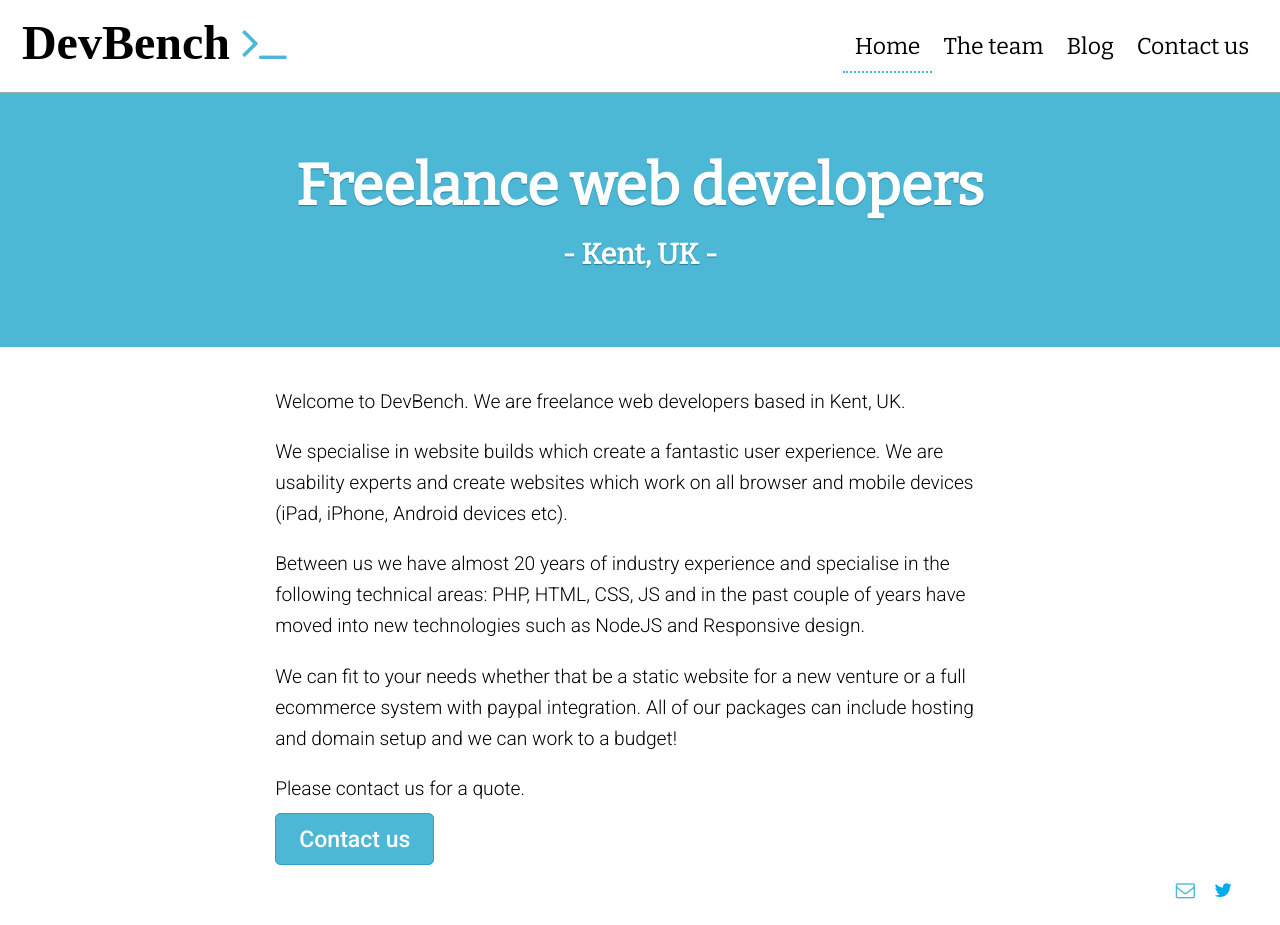
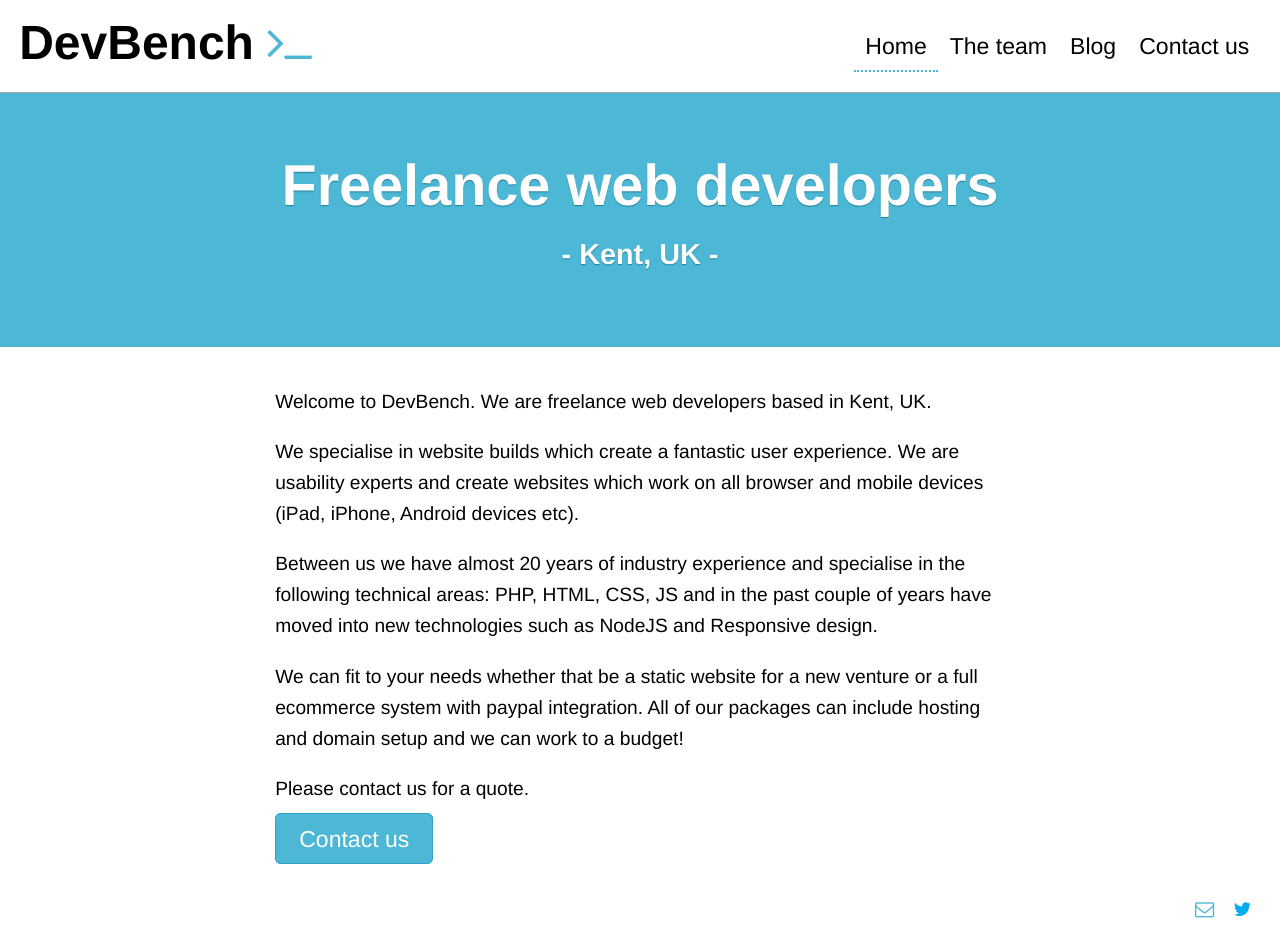
Before and after one commit to devbench/devbench.github.io, a Jekyll site: the page built from index.html, in a window 1280 px wide. Built offline with Jekyll 4.4.1, drawn with Linux system fonts in a browser that asks for light colours; some web fonts are replaced; a script that is not in the unit is left out.

```diff
--- a/_includes/styles.html
+++ b/_includes/styles.html
@@ -1,159 +1,127 @@
+<!---  Created By Critical
+    -  https://github.com/addyosmani/critical
+    ------------------------------------------
+    -  Needs Automating
+    -  Manually replaced imported styles with web standard 'Helvetica'
+    -  See 'assets/less/critical.css'
+-->
+
 <style>
-
   * {
     box-sizing: border-box;
+    -webkit-font-smoothing: antialiased;
   }
   html {
     height: 100%;
     min-height: 100%;
   }
   body {
+    color: #000;
     font-family: "HelveticaNeue-Light", "Helvetica Neue Light", "Helvetica Neue", Helvetica, Arial, "Lucida Grande", sans-serif;
     font-weight: 300;
-  color: #000;
-  font-weight: 300;
-  font-size:1.2em;
-  line-height:1.6em;
     margin: 0;
     padding: 0;
+    line-height: 1.61803399em;
+    font-size: 1.2em;
   }
-h1,h2,h3,h4,h5,h6 {
-  line-height:1.6em;
+  p {
+    word-wrap: break-word;
   }
   a {
-  color: rgba(77, 184, 214, 1);
+    color: #4db8d6;
   }
   ul {
     list-style:none;
+  }
+  blockquote {
     margin:0;
     padding:0;
   }
-blockquote {
-  margin:0.5em 0;
+  h1,
+  .header nav {
+    font-family: "HelveticaNeue-Light", "Helvetica Neue Light", "Helvetica Neue", Helvetica, Arial, "Lucida Grande", sans-serif;
+    line-height: 1.61803399em;
   }
+
   .header {
-  text-align:center;
-  padding:1em;
+    text-align: center;
+    padding: 1em;
     background: #FFF;
     border-bottom: 1px solid #AAA;
-  overflow:hidden;
+    display: flex;
+    justify-content: space-between;
+    flex-wrap: wrap;
   }
-.brand {
+  .header .brand {
     color: #000;
     display: inline-block;
+    font-family: "HelveticaNeue-Light", "Helvetica Neue Light", "Helvetica Neue", Helvetica, Arial, "Lucida Grande", sans-serif;
     font-size: 2.5em;
     font-weight: 700;
-  text-decoration:none;
-  white-space:nowrap;
-  margin: 0px auto;
-  line-height: 1em;
-}
-nav {
+    text-decoration: none;
+    white-space: nowrap;
+    flex: 0 1 270px;
     margin: 0px auto;
   }
-nav ul {
-  margin:0.5em 0;
+  .header .brand i {
+    color: #4db8d6;
+  }
+  .header nav {
+    margin: 0px auto;
+    flex: 1 0 auto;
+  }
+  .header nav ul {
+    margin: 0.5em 0;
     padding: 0;
+    display: flex;
+    flex: 1 1 auto;
+    list-style: none;
     text-align: center;
+    justify-content: space-around;
   }
-nav ul li {
-  display:inline-block;
-}
-nav ul li a {
+  .header nav ul li a {
     padding: 0.25em;
-  text-decoration:none;
+    text-decoration: none;
     color: inherit;
     font-weight: 500;
-  white-space:nowrap;
+    white-space: nowrap;
   }
-nav ul li.active a {
-  border-bottom:dotted 2px rgba(77, 184, 214, 1);
+  .header nav ul li.active a {
+    border-bottom: dotted 2px #4db8d6;
   }
+
   .jumbotron {
-  background:rgba(77, 184, 214, 1);
+    background: #4db8d6;
     padding: 1em 0.5em;
   }
   .jumbotron h1 {
-  text-align:center;
-  font-size:3em;
-  line-height:1.2em;
-  color:#fff;
+    text-align: center;
+    font-size: 3em;
+    line-height: 1.2em;
+    color: #fff;
+    text-shadow: 0px 1px 1px #23809a;
   }
   .jumbotron h1 small {
-  display:block;
-  font-size:0.50em;
+    display: block;
+    font-size: 0.50em;
   }
   .content {
-  max-width:40em;
+    max-width: 40em;
     padding: 1em;
-  margin:0 auto;
+    margin: 0 auto;
   }
-.footer ul {
-  float:right;
-  margin-right:1em;
+  @media (min-width: 576px) {
+    header {
+      text-align: center;
     }
-.footer ul li {
-  display:inline-block;
   }
-.avatar-container {
-  text-align:center;
+  @media (min-width: 800px) {
+    .header nav ul {
+      justify-content: flex-end;
+      font-size: 1.2em;
     }
-.avatar-container img {
-  border-radius: 50%;
-  border: solid 5px rgba(77, 184, 214, 1);
-  width:30%;
-  height:30%;
+    .header nav ul li a {
+      padding: 0.5em;
     }
-.member {
-  border-bottom:dotted 1px rgba(77, 184, 214, 1);
-  padding:2em 0;
-}
-.profile h2 small {
-   color: rgba(77, 184, 214, 1);
-   display:block;
-}
-.post {
-  border-bottom:dotted 1px rgba(77, 184, 214, 1);
-  padding:1em 0;
-}
-.post i {
-  float:right;
-  font-size:0.85em;
-}
-.post a {
-  color:inherit;
-  text-decoration:none;
-  overflow:hidden;
-  display:block;
-}
-.post a h2 {
-  color:rgba(77, 184, 214, 1);
-}
-.post a h2:hover {
-  text-decoration:underline;
-}
-ul.contact {
-  text-align: center;
-  margin-top: 1em;
-}
-ul.contact li {
-  margin:1em;
-}
-ul.contact li a {
-  font-size: 2em;
-}
-dl {
-  border-bottom:dotted 1px rgba(77, 184, 214, 1);
-  font-size: 0.75em;
-  overflow:hidden;
-  padding-bottom:1em;
-  margin-bottom:1em;
-}
-dl dt {
-  font-weight:700;
-}
-.blog-content {
-  border-bottom:dotted 1px rgba(77, 184, 214, 1);
-  padding-bottom:2em;
   }
 </style>
--- a/assets/less/main.css
+++ b/assets/less/main.css
@@ -4,13 +4,29 @@
 /* -- HTML Elemnets -- */
 * {
   box-sizing: border-box;
-}
-html body {
+  -webkit-font-smoothing: antialiased;
+}
+html {
+  height: 100%;
+  min-height: 100%;
+}
+body {
+  color: #000;
   font-family: 'Roboto', sans-serif;
+  font-weight: 300;
+  margin: 0;
+  padding: 0;
   line-height: 1.61803399em;
+  font-size: 1.2em;
 }
 p {
   word-wrap: break-word;
+}
+a {
+  color: #4db8d6;
+}
+blockquote {
+  margin: 0.5em 0;
 }
 iframe {
   margin: 0px auto !important;
@@ -26,26 +42,52 @@ h5,
 }
 /* -- Header -- */
 .header {
+  text-align: center;
+  padding: 1em;
+  background: #FFF;
+  border-bottom: 1px solid #AAA;
   display: flex;
   justify-content: space-between;
   flex-wrap: wrap;
 }
 .header .brand {
+  color: #000;
+  display: inline-block;
+  font-family: 'Port Lligat Slab', serif;
+  font-size: 2.5em;
+  font-weight: 700;
+  text-decoration: none;
+  white-space: nowrap;
   flex: 0 1 270px;
-  font-family: 'Port Lligat Slab', serif;
+  margin: 0px auto;
 }
 .header .brand i {
   color: #4db8d6;
 }
 .header nav {
+  margin: 0px auto;
   flex: 1 0 auto;
 }
 .header nav ul {
+  margin: 0.5em 0;
+  padding: 0;
   display: flex;
   flex: 1 1 auto;
+  list-style: none;
+  text-align: center;
   justify-content: space-around;
 }
+.header nav ul li a {
+  padding: 0.25em;
+  text-decoration: none;
+  color: inherit;
+  font-weight: 500;
+  white-space: nowrap;
+}
 .header nav ul li a:hover {
+  border-bottom: dotted 2px #4db8d6;
+}
+.header nav ul li.active a {
   border-bottom: dotted 2px #4db8d6;
 }
 /* -- Footer -- */
@@ -65,14 +107,56 @@ h5,
   text-decoration: none;
 }
 /* -- Standard Elements -- */
+.jumbotron {
+  background: #4db8d6;
+  padding: 1em 0.5em;
+}
 .jumbotron h1 {
+  text-align: center;
+  font-size: 3em;
+  line-height: 1.2em;
+  color: #fff;
   text-shadow: 0px 1px 1px #23809a;
 }
 .jumbotron h1 small {
   display: block;
   font-size: 0.50em;
 }
+.content {
+  max-width: 40em;
+  padding: 1em;
+  margin: 0 auto;
+}
 /* -- Blog --*/
+.blog-posts {
+  list-style: none;
+  margin: 0;
+  padding: 0;
+}
+.blog-posts .post {
+  border-bottom: dotted 1px #4db8d6;
+  padding: 1em 0;
+}
+.blog-posts .post a {
+  color: inherit;
+  text-decoration: none;
+  overflow: hidden;
+  display: block;
+}
+.blog-posts .post h2 {
+  color: #4db8d6;
+}
+.blog-posts .post h2:hover {
+  text-decoration: underline;
+}
+.blog-posts .post i {
+  float: right;
+  font-size: 0.85em;
+}
+.blog-content {
+  border-bottom: dotted 1px #4db8d6;
+  padding-bottom: 2em;
+}
 .blog-content img {
   width: 100%;
   display: block;
@@ -109,8 +193,10 @@ pre {
 dl {
   display: flex;
   justify-content: center;
+  font-size: 0.75em;
   border-bottom: dotted 1px #4db8d6;
   flex-wrap: wrap;
+  padding-bottom: 1em;
 }
 dl dt {
   font-weight: 500;
@@ -118,6 +204,7 @@ dl dt {
 }
 dl dd {
   flex: 0 1 50%;
+  margin: 0;
 }
 /* -- Team --*/
 .team {
@@ -126,6 +213,8 @@ dl dd {
   padding: 0;
 }
 .member {
+  border-bottom: dotted 1px #4db8d6;
+  padding: 2em 0;
   display: flex;
   flex-wrap: wrap;
   align-items: stretch;
@@ -134,11 +223,10 @@ dl dd {
   flex: 1 1 auto;
   text-align: center;
 }
-.member .avatar-container img {
+.member img {
   width: 100px;
   height: 100px;
   margin: 0px 1em;
-  border: none;
 }
 .profile {
   flex: 2 1 400px;
@@ -200,17 +288,14 @@ button,
   text-decoration: none;
 }
 /* -- Contact -- */
-.content ul.contact {
+ul.contact {
   display: flex;
   list-style: none;
   justify-content: center;
   margin: 2em 0;
   padding: 0;
 }
-.content ul.contact li {
-  margin: 0;
-}
-.content ul.contact li a {
+ul.contact li a {
   font-size: 5em;
   background-color: #4db8d6;
   box-shadow: 0 0 0 5px #4db8d6;
@@ -222,13 +307,13 @@ button,
   display: block;
   text-align: center;
 }
-.content ul.contact li a:hover {
+ul.contact li a:hover {
   cursor: pointer;
   -moz-animation: bounce-out 0.4s linear;
   -webkit-animation: bounce-out 0.4s linear;
   webkit-animation: bounce-out 0.4s linear;
 }
-.content ul.contact li a span {
+ul.contact li a span {
   display: none;
 }
 /* -- Social Media -- */
--- a/package.json
+++ b/package.json
@@ -6,6 +6,7 @@
     "grunt-contrib-less": "^0.11.4",
     "grunt-contrib-uglify": "^0.5.1",
     "grunt-contrib-watch": "^0.6.1",
-    "grunt-exec": "^0.4.6"
+    "grunt-exec": "^0.4.6",
+    "grunt-critical": "0.0.3"
   }
 }
```
Also changed, not shown: Gruntfile.coffee (+10 -0 lines), assets/less/critical.css (added, +123 -0 lines), assets/less/main.less (+93 -8 lines). Lines whose indentation alone changed are shown as unchanged.
